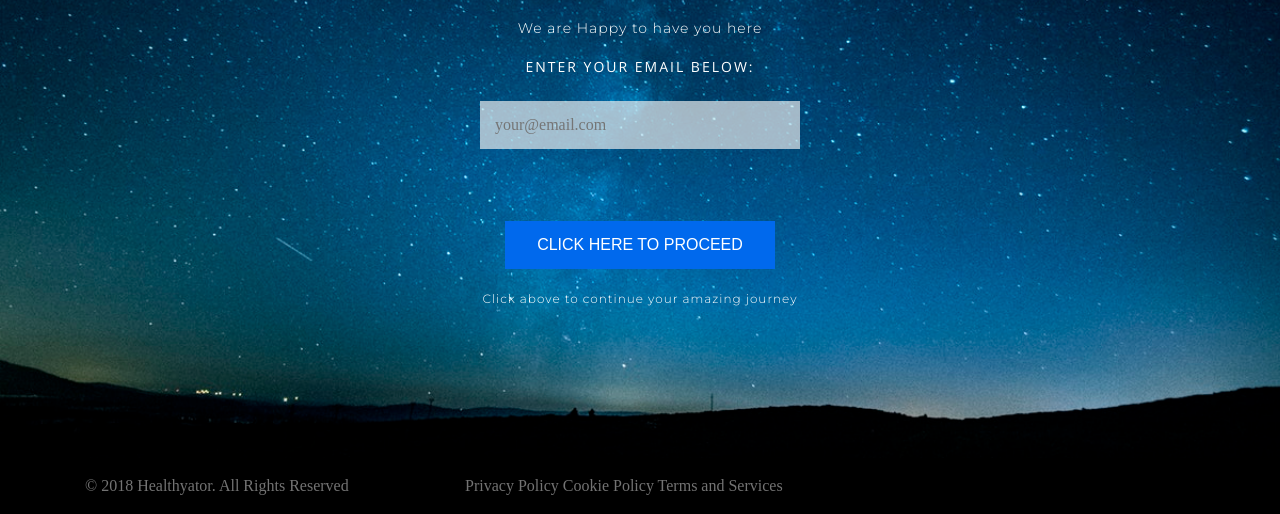
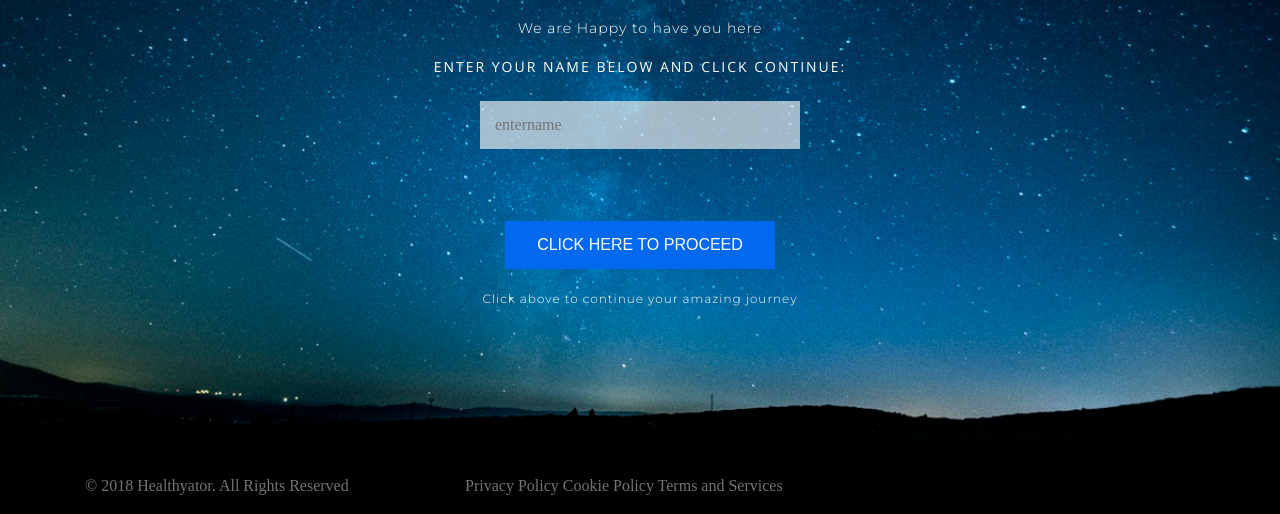
Before and after one commit to healthyatorfiles/shop, a plain HTML site: page index.html in a window 1280 px wide. Shown: the part 371-885 px from the top of the page. Drawn offline with nearby package versions, Linux system fonts and the light colour scheme.

Commit message:
Update index.html

```diff
--- a/index.html
+++ b/index.html
@@ -48,8 +48,8 @@ input[type=text]:focus, input[type=password]:focus {
                   <h1>Thank you for visiting us </h1>
                  <p>We are Happy to have you here</p>
 
-               <p>  <h4> Enter your email below:</h4></p>
-<input type="text" name="mail" placeholder="your@email.com">
+               <p>  <h4> Enter your name below and click continue:</h4></p>
+<input type="text" name="mail" placeholder="entername">
                 </div>
 
                 <a href=""><button>CLICK HERE TO PROCEED</button></a>
```
